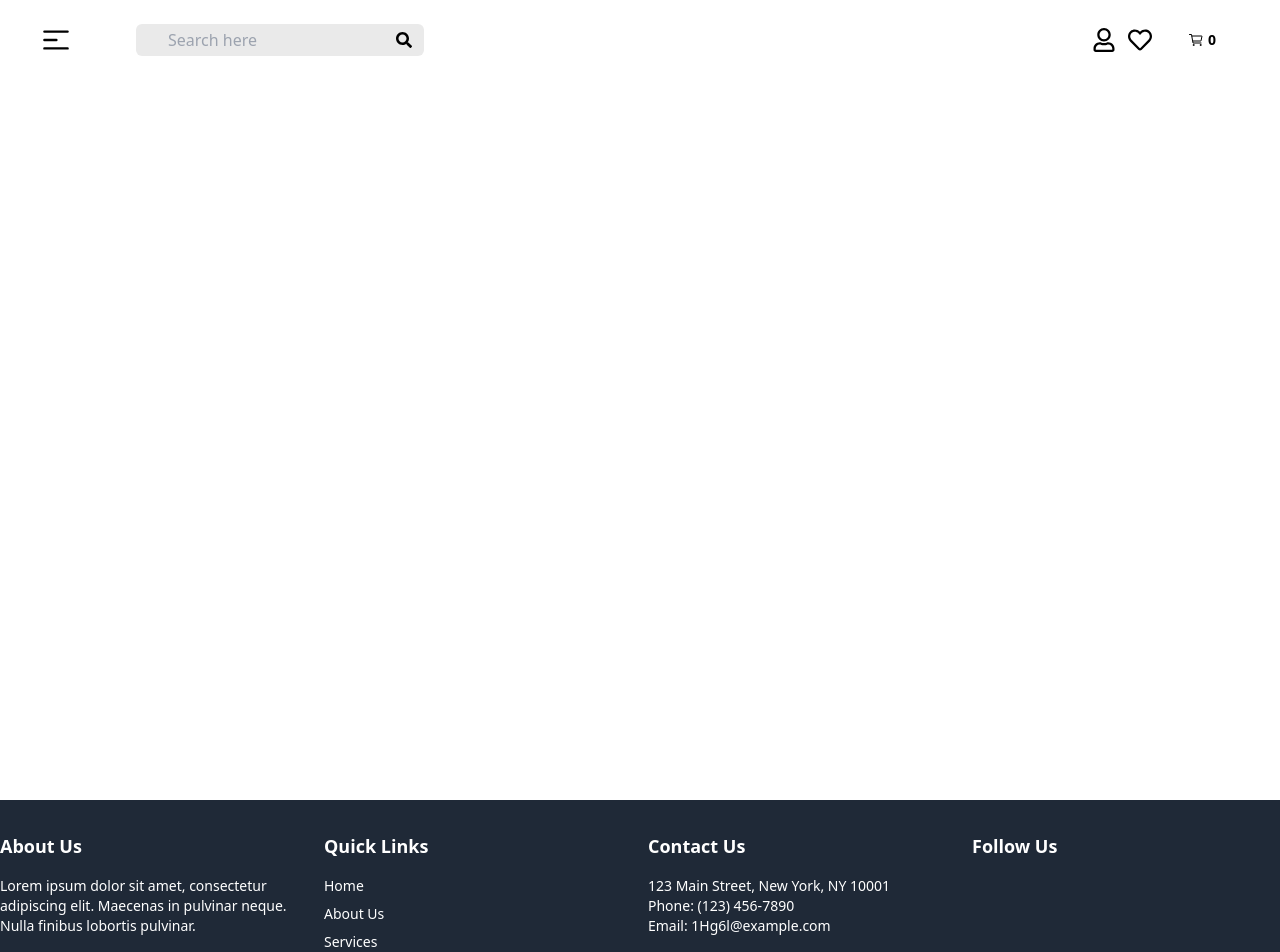
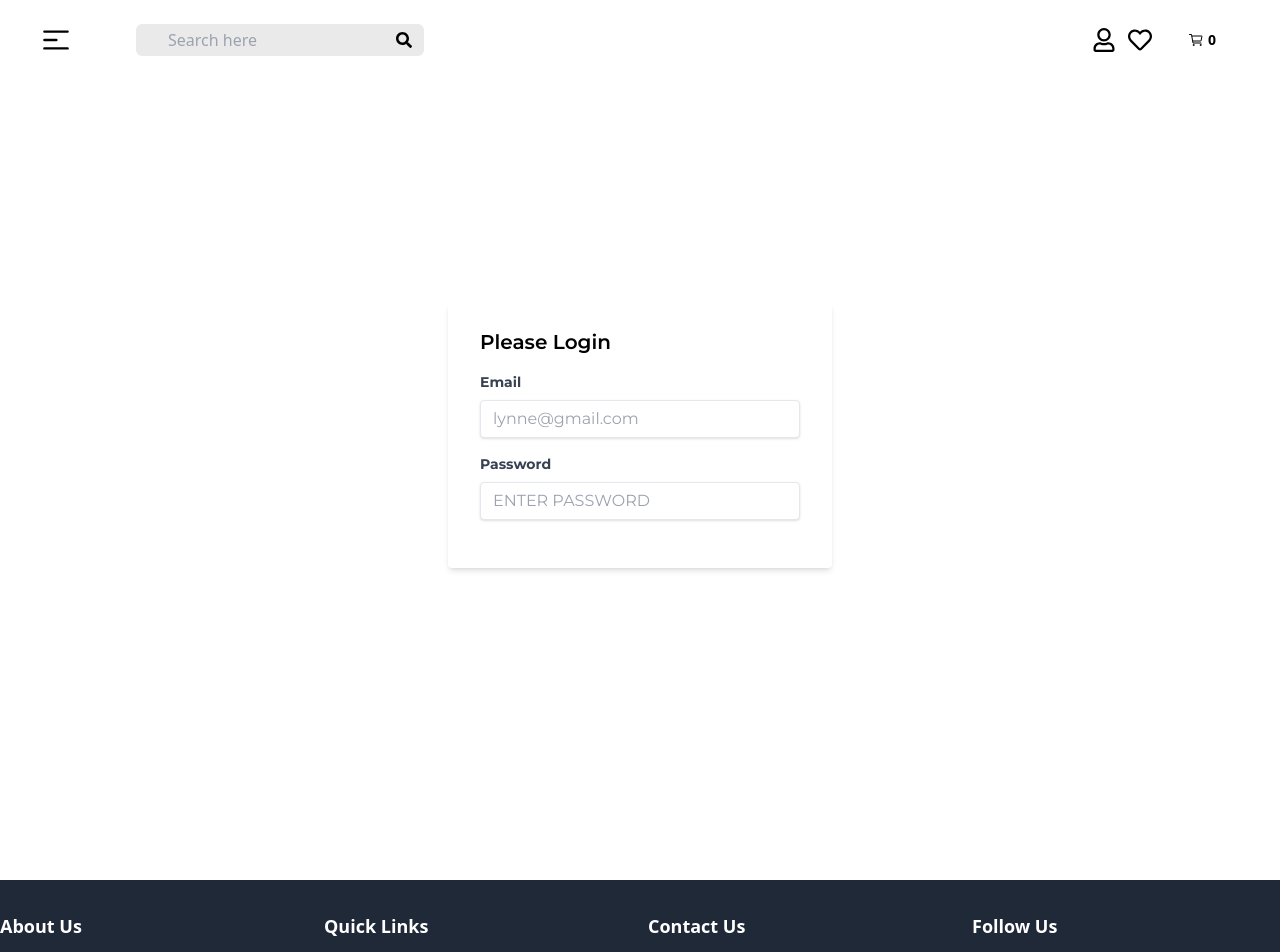
Before and after one commit to RoselineDC/ontime-sol, a React (Vite) app in the folder frontend/: page /login in a window 1280 px wide. Shown: the top 952 px of the page. Built offline with nearby package versions, Linux system fonts and the light colour scheme.

Commit message:
add register form to password

```diff
--- a/frontend/src/components/Footer.jsx
+++ b/frontend/src/components/Footer.jsx
@@ -8,7 +8,14 @@ const Footer = () => {
                     <div className="grid grid-cols-1 md:grid-cols-2 lg:grid-cols-4 gap-4">
                         <div>
                             <h3 className="text-lg font-semibold mb-4">About Us</h3>
-                            <p className="text-sm">Lorem ipsum dolor sit amet, consectetur adipiscing elit. Maecenas in pulvinar neque. Nulla finibus lobortis pulvinar.</p>
+                            <p className="text-sm">
+                                We are a leading provider of technology solutions for businesses.
+                                Our team of experts is dedicated to helping you succeed in the digital world.
+                                For all your needs contact us.
+                                <br />
+                                <em className="italic ">Efficiency is the key</em>
+
+                            </p>
                         </div>
                         <div>
                             <h3 className="text-lg font-semibold mb-4">Quick Links</h3>
@@ -21,9 +28,9 @@ const Footer = () => {
                         </div>
                         <div>
                             <h3 className="text-lg font-semibold mb-4">Contact Us</h3>
-                            <p className="text-sm">123 Main Street, New York, NY 10001</p>
+                            <p className="text-sm">47 O'Reilly Street Beria</p>
                             <p className="text-sm">Phone: (123) 456-7890</p>
-                            <p className="text-sm">Email: 1Hg6l@example.com</p>
+                            <p className="text-sm mailto:info@ontimesolutions.co.za"> Email: info@ontimesolutions.co.za</p>
                         </div>
                         <div>
                             <h3 className="text-lg font-semibold mb-4">Follow Us</h3>
--- a/frontend/src/components/Navbar.jsx
+++ b/frontend/src/components/Navbar.jsx
@@ -29,12 +29,12 @@ const navigation = [
 const Navbar = () => {
     // display dropdown menu when user is logged in
     const [isDropdownOpen, setIsDropdownOpen] = useState(false);
-    // test output
+    // test outputnpm
     // when there is no user logged in
     const curent_user = false;
 
     return (
-        <header className="max-w-screen-2xl mx-auto px-10 py-6 fixed top-0 left-0 w-full bg-white">
+        <header className="max-w-screen-2xl mx-auto px-10 py-6  top-0 left-0 w-full bg-white">
             <nav className='flex justify-between items-center'>
                 {/* left side */}
                 <div className="flex items-center md:gap-16  gap-4">
--- a/frontend/src/pages/Home.jsx
+++ b/frontend/src/pages/Home.jsx
@@ -3,6 +3,8 @@ import Banner from './Banner';
 import TopSallers from './TopSallers';
 import Recomanded from './Recomanded';
 import News from './News';
+import Login from '../router/Login';
+import Register from '../router/Register';
 
 const Home = () => {
     return (
@@ -12,8 +14,6 @@ const Home = () => {
         <Recomanded />
         <News />
 
-
-
         </>
     );
 }
--- a/frontend/src/pages/TopSallers.jsx
+++ b/frontend/src/pages/TopSallers.jsx
@@ -29,8 +29,6 @@ const TopSallers = () => {
   const filteedBooks = selectedCategory === "Choose a Genre"
     ? books : books.filter(book => book.category === selectedCategory.toLocaleLowerCase())
   // check filtered books
-  console.log(filteedBooks)
-  console.log(books)
   return (
     <div className='py-10'>
       <h2 className='text-3xl font-semibold mb-6'>Top Sellers</h2>
--- /dev/null
+++ b/frontend/src/router/Login.jsx
@@ -0,0 +1,37 @@
+import React from "react";
+
+
+const Login = () => {
+    return (
+        <div className='h-[calc(100vh-120px)] flex items-center justify-center'>
+            <div className="w-full max-w-sm mx-auto bg-white shadow-md rounded px-8 pt-6 pb-8 mb-4">
+                <h2 className="text-xl font-semibold mb-4">Please Login</h2>
+                {/* form */}
+                <form>
+                    <div className="mb-4">
+                        <label className="block text-gray-700 text-sm font-bold mb-2" htmlFor="email">
+                            Email
+                        </label>
+                        <input type="email" name="email" id="email" placeholder="lynne@gmail.com"
+                            className="shadow appearance-none border rounded w-full py-2 px-3 leading-tight focus:outline-none focus:shadow-outline"
+                        >
+
+                        </input>
+                    </div>
+                    <div className="mb-4">
+                        <label className="block text-gray-700 text-sm font-bold mb-2" htmlFor="password">
+                            Password                    </label>
+                        <input type="email" name="email" id="email" placeholder="ENTER PASSWORD"
+                            className="shadow appearance-none border rounded w-full py-2 px-3 leading-tight focus:outline-none focus:shadow-outline"
+                        >
+
+                        </input>
+                    </div>
+                </form>
+            </div>
+        </div>
+    );
+};
+
+export default Login;
+// 2:45
--- /dev/null
+++ b/frontend/src/router/Register.jsx
@@ -0,0 +1,12 @@
+import React from "react";
+
+
+const Register = () => {
+    return (
+        <div>
+            <h1>Register</h1>
+        </div>
+    );
+}
+
+export default Register;
--- a/frontend/src/router/Router.jsx
+++ b/frontend/src/router/Router.jsx
@@ -3,6 +3,9 @@ import { createBrowserRouter }
 import App from "../App";
 // import Banner from "../pages/Banner";
 import Home from "../pages/Home";
+import Login from "./Login";
+import Register from "./Register";
+
 
 
 const router = createBrowserRouter([
@@ -16,7 +19,7 @@ const router = createBrowserRouter([
             },
             {
                 path: "/login",
-                element: <div>Login</div>,
+                element: <Login />,
             },
             {
                 path: "/register",
```
